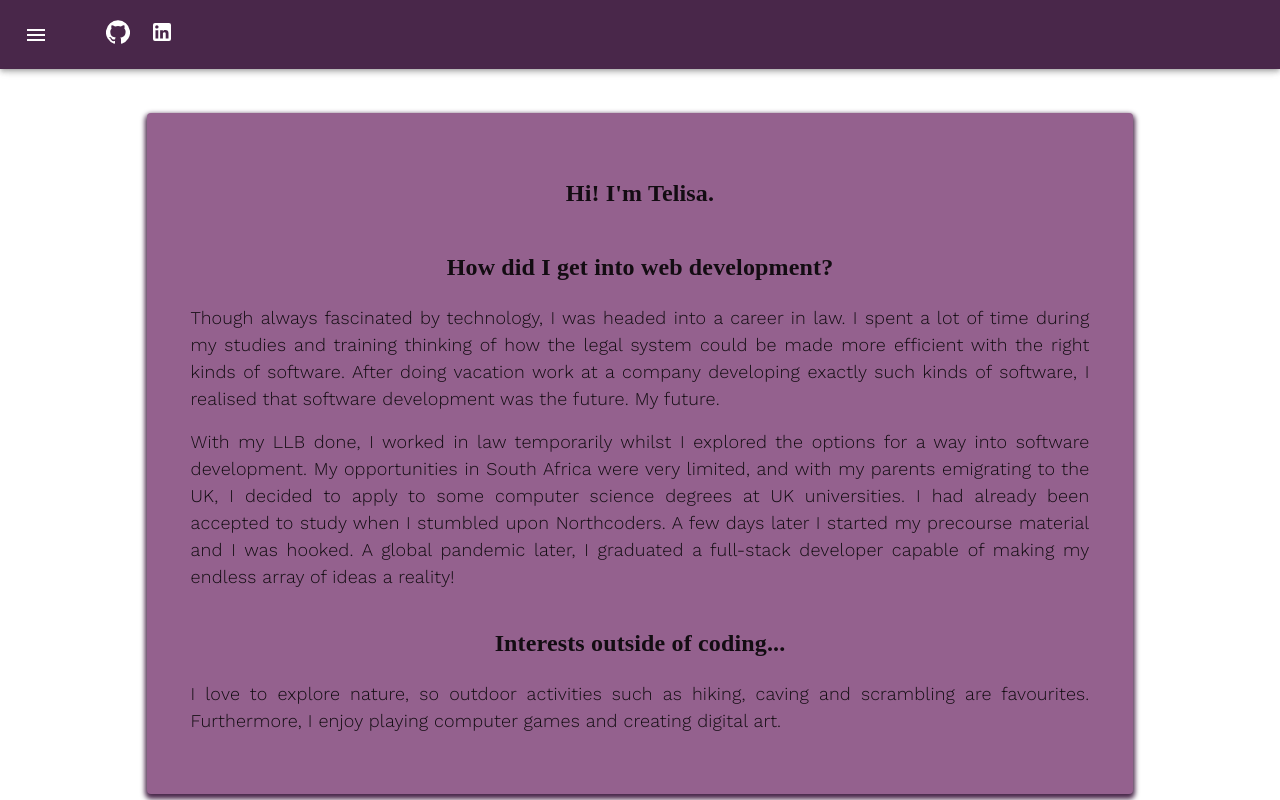
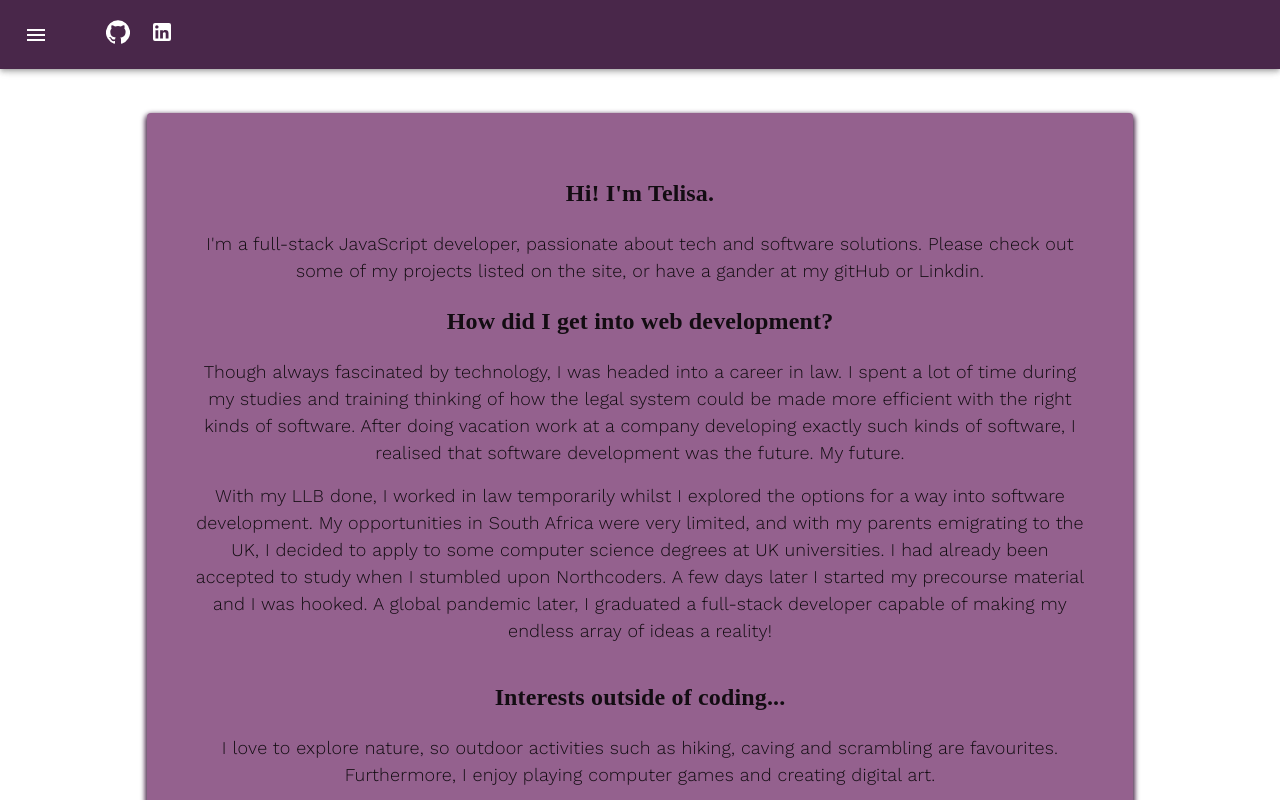
Before and after one commit to BitterBlue22/porftfolio-site, a React (Create React App) app in the folder portfolio-site/: page /about-me in a window 1280 px wide. Built offline with nearby package versions, Linux system fonts and the light colour scheme; a web font is replaced by a local one.

Commit message:
updates AboutMe

```diff
--- a/portfolio-site/src/components/AboutMe.jsx
+++ b/portfolio-site/src/components/AboutMe.jsx
@@ -21,7 +21,7 @@ const StyledPaper = styled(Paper)({
 const StyledTypography = styled(Typography)({
   fontFamily: "Work Sans",
   fontSize: "large",
-  textAlign: "justify",
+  textAlign: "center",
 });
 
 const AboutMe = () => {
@@ -30,8 +30,11 @@ const AboutMe = () => {
       <StyledPaper elevation={3} variant="elevation">
         <StyledBox>
           <h2>Hi! I'm Telisa.</h2>
-
-          <StyledTypography></StyledTypography>
+          <StyledTypography>
+            I'm a full-stack JavaScript developer, passionate about tech and
+            software solutions. Please check out some of my projects listed on
+            the site, or have a gander at my gitHub or Linkdin.
+          </StyledTypography>
           <h2>How did I get into web development?</h2>
           <StyledTypography paragraph>
             Though always fascinated by technology, I was headed into a career
```
